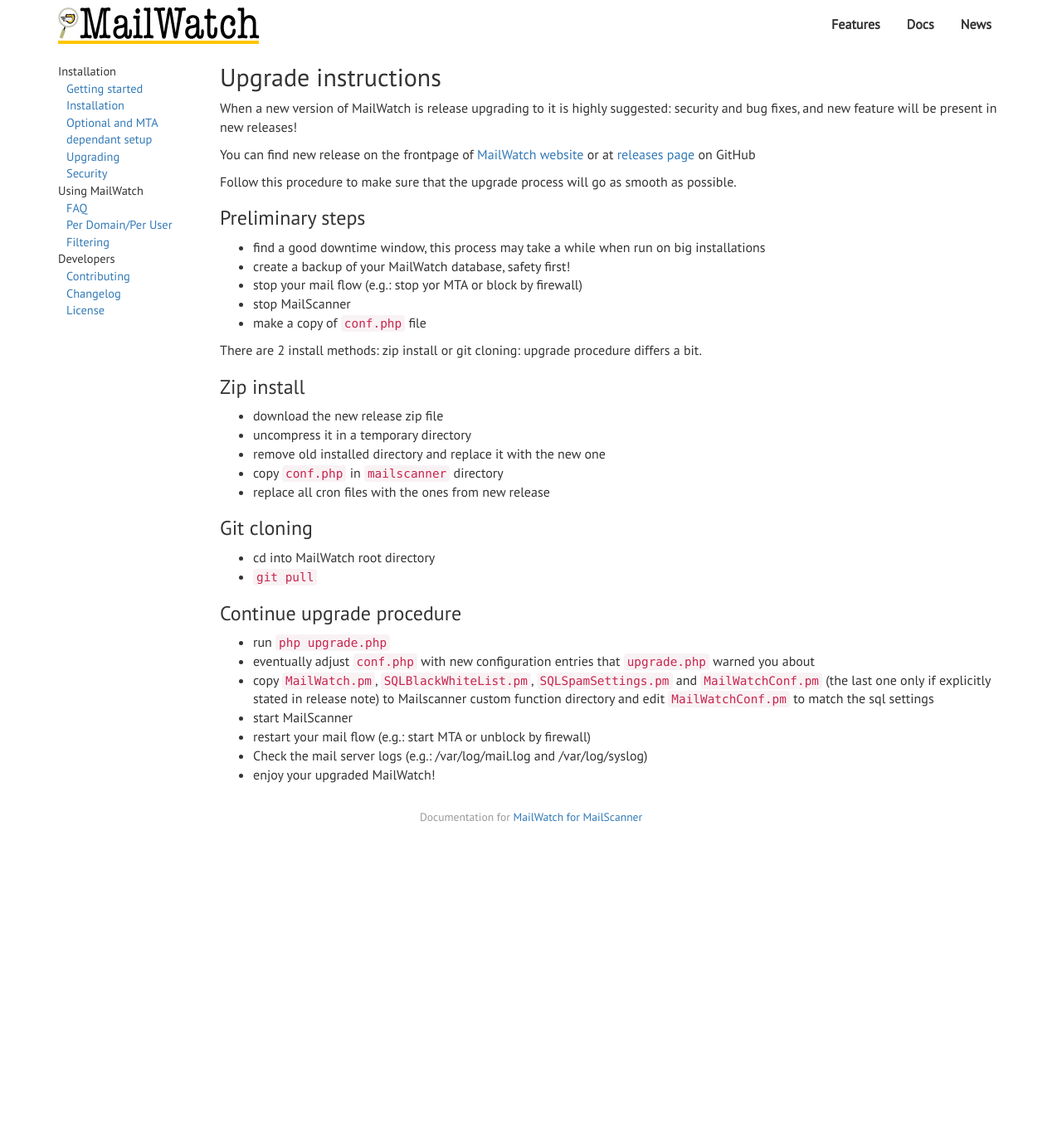
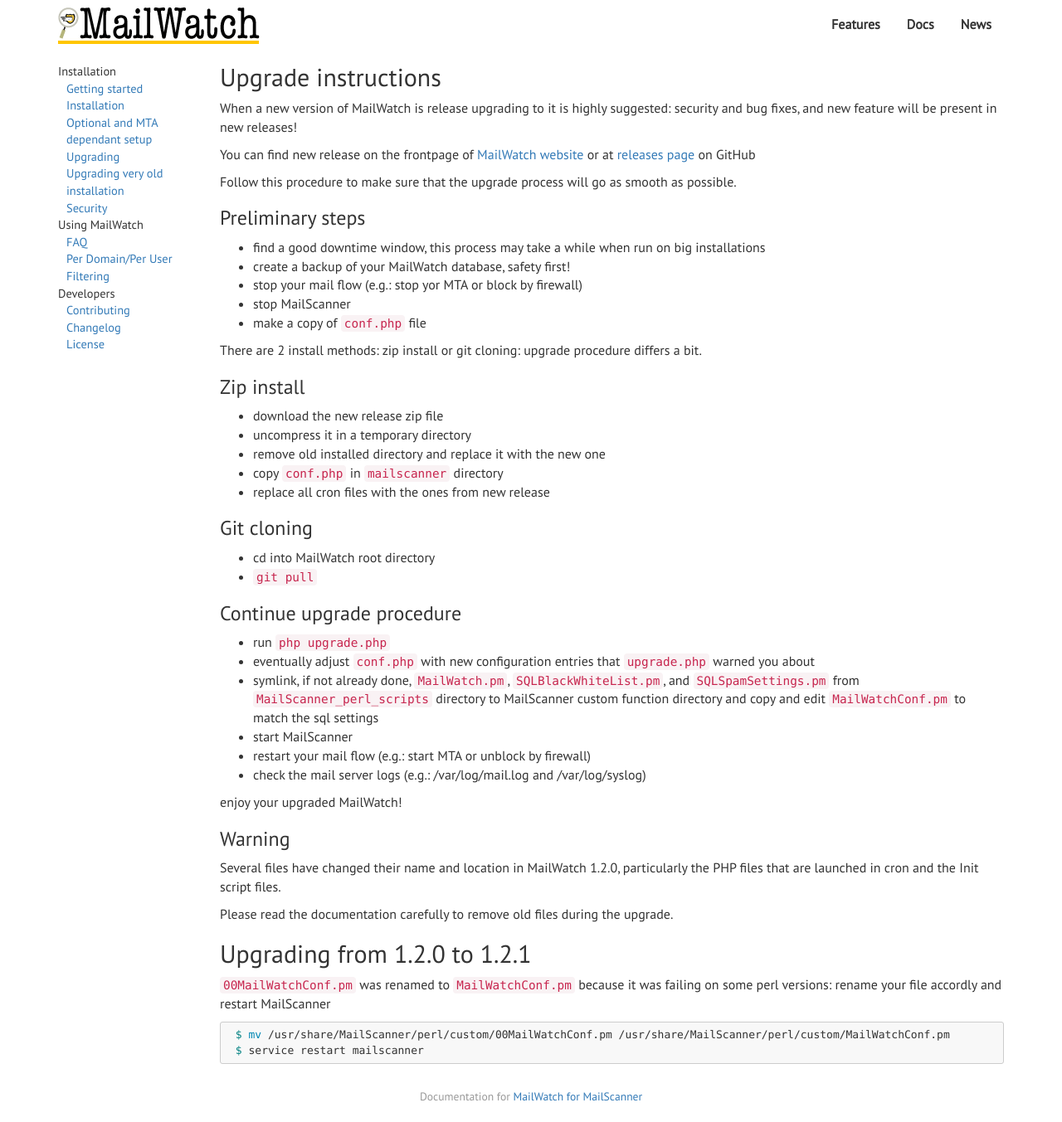
Before and after one commit to mailwatch/mailwatch-docs, a Jekyll site: the page built from _posts/2017-03-23-upgrading.md, in a window 1280 px wide. Shown: the whole page at 83% size. Built offline with Jekyll 4.4.1, drawn with Linux system fonts in a browser that asks for light colours; nearby versions of some CDN libraries; before the commit the page ends 1015 px from its top, so only the background shows below that.

Commit message:
Add instruction to upgrade ancient installation

````diff
--- a/_posts/2017-03-23-upgrading.md
+++ b/_posts/2017-03-23-upgrading.md
@@ -35,10 +35,25 @@ There are 2 install methods: zip install or git cloning: upgrade procedure diffe
 * `git pull`
 
 ### Continue upgrade procedure
+
 * run `php upgrade.php`
 * eventually adjust `conf.php` with new configuration entries that `upgrade.php` warned you about
-* copy `MailWatch.pm`, `SQLBlackWhiteList.pm`, `SQLSpamSettings.pm` and `MailWatchConf.pm` (the last one only if explicitly stated in release note) to Mailscanner custom function directory and edit `MailWatchConf.pm` to match the sql settings
+* symlink, if not already done, `MailWatch.pm`, `SQLBlackWhiteList.pm`, and `SQLSpamSettings.pm` from `MailScanner_perl_scripts` directory to MailScanner custom function directory and copy and edit `MailWatchConf.pm` to match the sql settings
 * start MailScanner
 * restart your mail flow (e.g.: start MTA or unblock by firewall)
-* Check the mail server logs (e.g.: /var/log/mail.log and /var/log/syslog)
-* enjoy your upgraded MailWatch!
+* check the mail server logs (e.g.: /var/log/mail.log and /var/log/syslog)
+
+enjoy your upgraded MailWatch!
+
+### Warning
+Several files have changed their name and location in MailWatch 1.2.0, particularly the PHP files that are launched in cron and the Init script files.
+
+Please read the documentation carefully to remove old files during the upgrade.
+
+## Upgrading from 1.2.0 to 1.2.1
+`00MailWatchConf.pm` was renamed to `MailWatchConf.pm` because it was failing on some perl versions: rename your file accordly and restart MailScanner
+
+```shell
+ $ mv /usr/share/MailScanner/perl/custom/00MailWatchConf.pm /usr/share/MailScanner/perl/custom/MailWatchConf.pm
+ $ service restart mailscanner
+```
````
Also changed, not shown: _posts/2017-03-20-security.md (+1 -1 lines), _posts/2017-03-23-upgrading-very-old-installation.md (added, +136 -0 lines).
